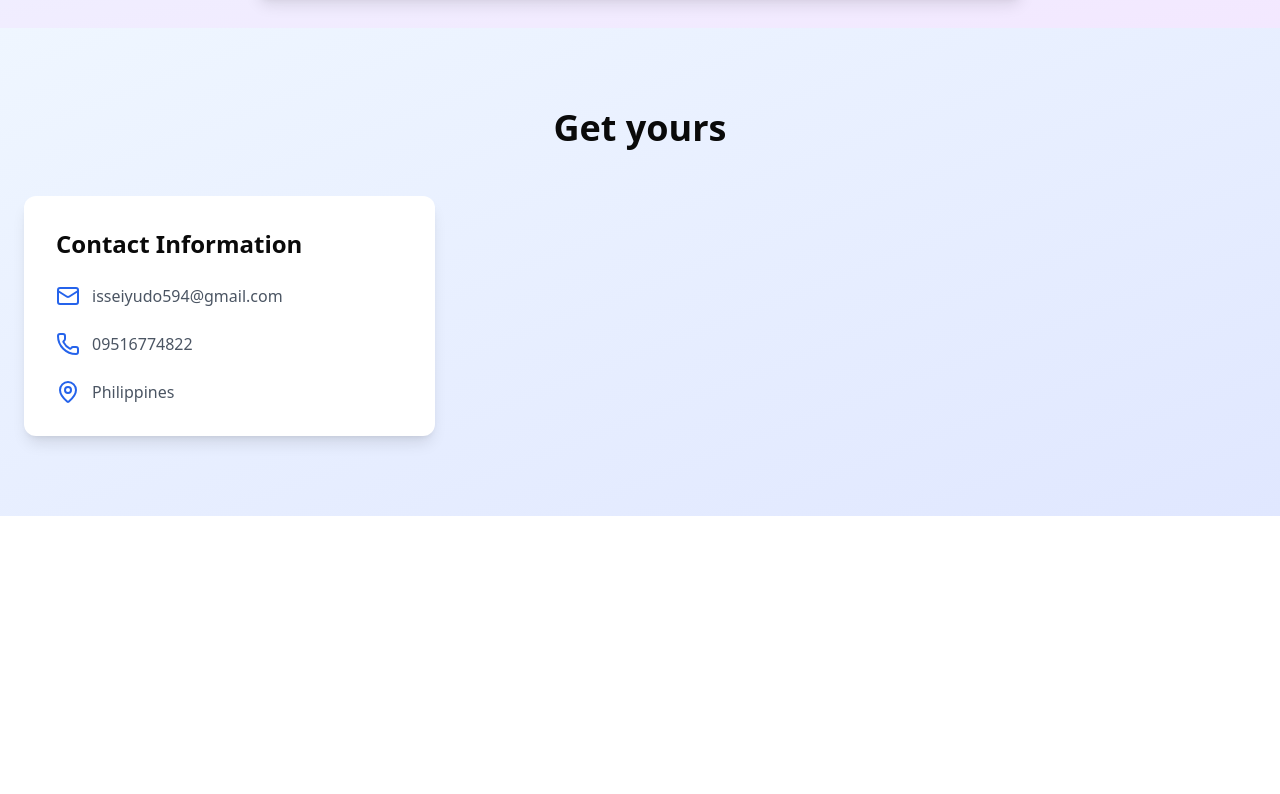
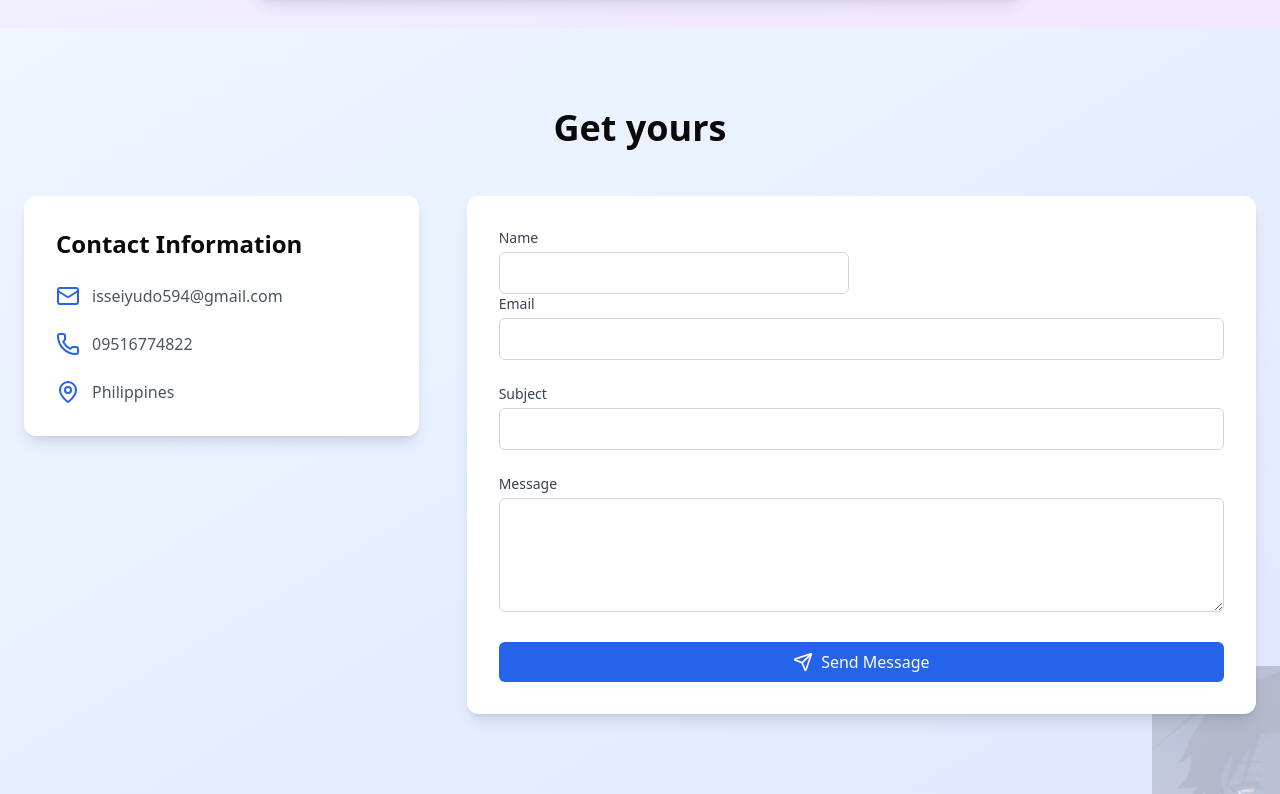
Before and after one commit to JohnPaulWeb/Personal-Project, a Next.js app: page / in a window 1280 px wide. Shown: the part 4331-5125 px from the top of the page. Before the commit the page ends 4847 px from the top, so only its background shows below. Built offline with nearby package versions, Linux system fonts and the light colour scheme.

Commit message:
Project | Done

```diff
--- a/app/components/Contact.tsx
+++ b/app/components/Contact.tsx
@@ -7,7 +7,8 @@ import { useForm } from "react-hook-form"
 import { zodResolver } from "@hookform/resolvers/zod"
 
 import { motion } from "framer-motion"
-import { Mail, MapPin, Phone } from "lucide-react"
+import { Loader2, Mail, MapPin, Phone, Send } from "lucide-react"
+import Image from "next/image"
 
 const formSchema = z.object({
     name: z.string().min(2, "Name must be 5 Characters"),
@@ -109,12 +110,97 @@ export default function Contact() {
                         </div>
                     </motion.div>
 
-                    <motion.div>
+                    <motion.div className="lg:w-2/3"
+
+                    initial={{ opacity: 0, x: 50 }}
+                   whileInView={{ opacity: 1, x: 0 }}
+                    viewport={{ once: true }}
+                    transition={{ duration: 0.5 }}
+                    >
+
+                        <form onSubmit={handleSubmit(onSubmit)}
+                        className="bg-white dark:bg-gray-800 p-8 rounded-xl shadow-lg">
+                            <div className="grid grid-cols-1 md:grid-cols-2 gap-6">
+                                <div>
+                                    <label htmlFor="name" className="block text-sm font-medium text-gray-700 dark:text-gray-300 mb-1">
+                                        Name
+                                    </label>
+
+                                    <input {...register("name")} type="text" className={`w-full px-4 py-2 rounded-md border ${
+                                    errors.name ? "border-red-500" : "border-gray-300 dark:border-gray-600"} focus:outline-none focus:ring-2
+                                     focus:ring-blue-500 dark:bg-gray-700 dark:text-white`} />
+
+                                     {errors.name && <p className="mt-1 text-sm text-red-500">
+                                        {errors.name.message}</p>}
+                                </div>
+                            </div>
+                            <div>
+                            <label htmlFor="email" className="block text-sm font-medium text-gray-700 dark:text-gray-300 mb-1">
+                                Email
+                            </label>
+
+                            <input {...register("email")} type="email" className={`w-full px-4 py-2 rounded-md border ${
+                                    errors.name ? "border-red-500" : "border-gray-300 dark:border-gray-600"} focus:outline-none focus:ring-2
+                                     focus:ring-blue-500 dark:bg-gray-700 dark:text-white`} />
+                                     {errors.email && <p className="mt-1 text-sm text-red-500">{errors.email.message}</p>}
+
+                            </div>
+
+                            <div className="mt-6">
+                                <label htmlFor="subject" className="block text-sm font-medium text-gray-700 dark:text-gray-300 mb-1">
+                                    Subject
+                                </label>
+                                <input {...register("subject")} type="text"
+                                className={`w-full px-4 py-2 rounded-md border ${
+                                    errors.subject ? "border-red-500" : "border-gray-300 dark:border-gray-600"
+                                    } focus:outline-none focus:ring-2 focus:ring-blue-500 dark:bg-gray-700 dark:text-white`} />
+
+                                    {errors.subject && <p className="mt-1 text-sm text-red-500">
+                                        {errors.subject.message}
+                                        </p>}
+                            </div>
+
+                            <div className="mt-6">
+                            <label htmlFor="message" className="block text-sm font-medium text-gray-700 dark:text-gray-300 mb-1">
+                                    Message
+                                </label>
+                                <textarea {...register("message")}
+                                rows={4}
+                                className={`w-full px-4 py-2 rounded-md border ${
+                                    errors.message ? "border-red-500" : "border-gray-300 dark:border-gray-600"
+                                    } focus:outline-none focus:right-2 focus:ring-blue-500 dark:bg-gray-700 dark:text-white`}></textarea>
+
+                                    {errors.message && <p className="mt-1 text-sm text-red-500">
+                                        {errors.message.message}</p>}
+                            </div>
+
+                            <div className="mt-6">
+                                <button type="submit" className={`w-full bg-blue-600 text-white py-2 px-4 rounded-md hover:bg-blue-700 transition-colors
+                                 duration-300 flex items-center justify-center ${
+                                 isSubmitting ? "opacity-75 cursor-not-allowed" : ""}`}>
+
+                                    {isSubmitting ? <Loader2 className="w-5 h-5 animate-spin mr-2" /> : <Send className="w-5 h-5 mr-2" />}
+                                    {isSubmitting ? "Sending..." : "Send Message"}
+                                 </button>
+                            </div>
+
+                            {submitSucess && (
+                                <div className="mt-4 p-4 bg-green-100 dark:bg-green-900 text-green-700 dark:text-green-300 rounded-md">
+
+                                    Message Successfully
+                                </div>
+                            )}
+                        </form>
 
                     </motion.div>
                 </div>
 
             </div>
+
+            <div className="absolute bottom-0 right-0 w-64 h-64 -mb-32 -mr-32 opacity-20">
+
+                <Image src="/ayano.jpg" alt="Ayanokoji Kiyotaka" width={256} height={256} />
+            </div>
         </section>
     )
 }
```
